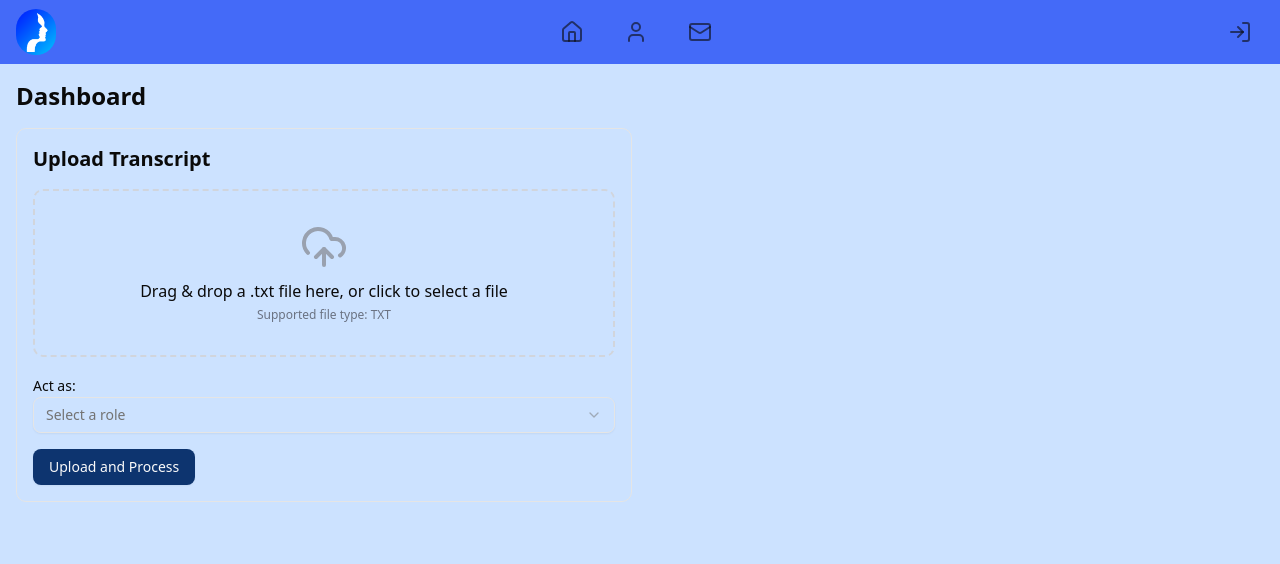
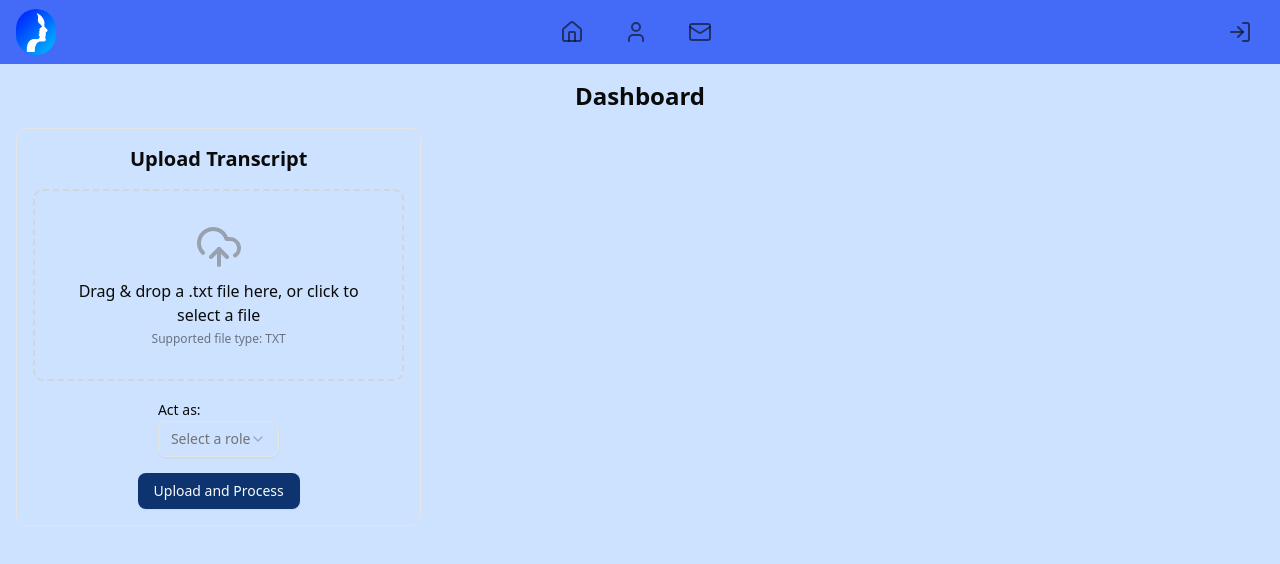
Before and after one commit to RSP0204/Doppelganger, a Next.js app in the folder frontend/: page /dashboard in a window 1280 px wide. Shown: the top 564 px of the page. Built offline with nearby package versions, Linux system fonts and the light colour scheme; sample sign-in values are in the browser's storage.

Commit message:
Dashboard page content made 'centre aligned'

```diff
--- a/frontend/src/app/dashboard/page.tsx
+++ b/frontend/src/app/dashboard/page.tsx
@@ -5,10 +5,13 @@ import { useRouter } from 'next/navigation';
 import { useAuth } from '@/contexts/AuthContext';
 import TranscriptUploader from '@/components/transcript-uploader';
 import ResultsDisplay from '@/components/results-display';
+import { useState } from 'react';
 
 export default function DashboardPage() {
   const { isAuthenticated, loading } = useAuth();
   const router = useRouter();
+  const [generatedDialogues, setGeneratedDialogues] = useState<string[]>([]);
+  const [showResults, setShowResults] = useState<boolean>(false);
 
   useEffect(() => {
     if (!loading && !isAuthenticated) {
@@ -25,10 +28,17 @@ export default function DashboardPage() {
   }
 
   return (
-    <div className="container mx-auto p-4">
+    <div className="container mx-auto p-4 flex flex-col items-center">
       <h1 className="text-2xl font-bold mb-4">Dashboard</h1>
-      <div className="grid grid-cols-1 md:grid-cols-2 gap-4">
-        <TranscriptUploader />
+      <div className="grid grid-cols-1 md:grid-cols-3 gap-4 w-full">
+        <div className="md:col-span-1 flex justify-center">
+          <TranscriptUploader setGeneratedDialogues={setGeneratedDialogues} setShowResults={setShowResults} />
+        </div>
+        <div className="md:col-span-2">
+          {showResults && generatedDialogues && Array.isArray(generatedDialogues) && generatedDialogues.length > 0 && (
+            <ResultsDisplay generatedDialogues={generatedDialogues} />
+          )}
+        </div>
       </div>
     </div>
   );
--- a/frontend/src/components/results-display.tsx
+++ b/frontend/src/components/results-display.tsx
@@ -84,11 +84,11 @@ function parseDialogue(dialogue: string): ParsedDialogue {
 
 export default function ResultsDisplay({ generatedDialogues }: { generatedDialogues: string[] }) {
   return (
-    <div className="p-4 border rounded-lg mt-4">
-      <h2 className="text-xl font-semibold mb-4">Analysis Results</h2>
+    <div className="p-4 border rounded-lg w-full">
+      <h2 className="text-xl font-semibold mb-4 text-left">Analysis Results</h2>
       <div className="space-y-4">
         <div>
-          <h3 className="font-semibold">Generated Dialogues:</h3>
+          <h3 className="font-semibold text-left">Generated Dialogues:</h3>
           {generatedDialogues.map((dialogue, index) => {
             const parsed = parseDialogue(dialogue);
             return (
--- a/frontend/src/components/transcript-uploader.tsx
+++ b/frontend/src/components/transcript-uploader.tsx
@@ -10,13 +10,16 @@ import {
   SelectValue,
 } from '@/registry/new-york-v4/ui/select';
 import Dropzone from './dropzone';
-import ResultsDisplay from './results-display';
 
-export default function TranscriptUploader() {
+
+interface TranscriptUploaderProps {
+  setGeneratedDialogues: (dialogues: string[]) => void;
+  setShowResults: (show: boolean) => void;
+}
+
+export default function TranscriptUploader({ setGeneratedDialogues, setShowResults }: TranscriptUploaderProps) {
   const [file, setFile] = useState<File | null>(null);
   const [role, setRole] = useState<string>('');
-  const [generatedDialogues, setGeneratedDialogues] = useState<string[]>([]);
-  const [showResults, setShowResults] = useState<boolean>(false);
   const [isLoading, setIsLoading] = useState<boolean>(false);
 
   const handleFileDrop = (droppedFile: File) => {
@@ -80,9 +83,9 @@ export default function TranscriptUploader() {
   };
 
   return (
-    <div className="p-4 border rounded-lg">
+    <div className="p-4 border rounded-lg w-full flex flex-col items-center">
       <h2 className="text-xl font-semibold mb-4">Upload Transcript</h2>
-      <div className="space-y-4">
+      <div className="space-y-4 w-full flex flex-col items-center">
         <Dropzone onFileDrop={handleFileDrop} />
         <div>
           <label className="text-sm font-medium">Act as:</label>
@@ -100,9 +103,7 @@ export default function TranscriptUploader() {
           {isLoading ? 'Processing...' : 'Upload and Process'}
         </Button>
       </div>
-      {showResults && generatedDialogues && Array.isArray(generatedDialogues) && generatedDialogues.length > 0 && (
-        <ResultsDisplay generatedDialogues={generatedDialogues} />
-      )}
+      {/* Removed ResultsDisplay from here */}
     </div>
   );
 }
```
Also changed, not shown: 1 other file (tests, documents, lock files or other folders).
